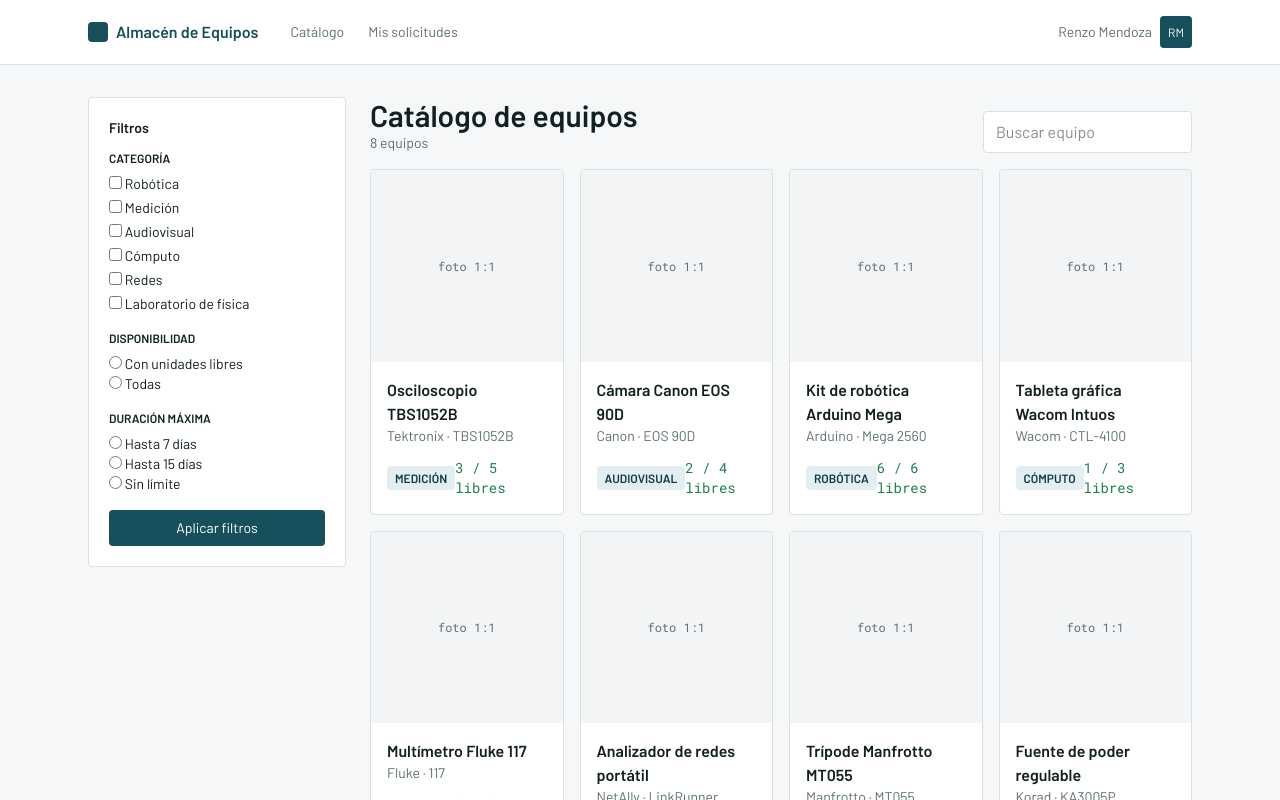
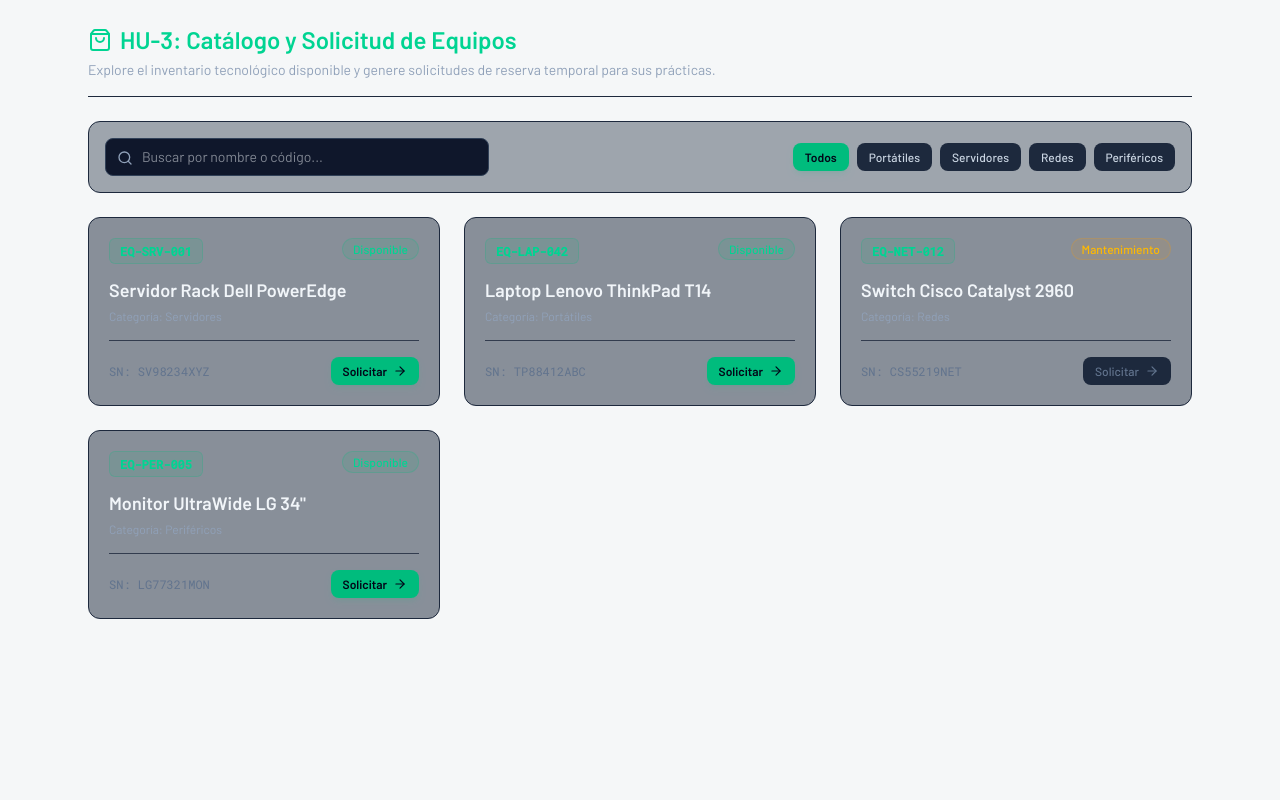
Before and after one commit to cesarecheandianunz-arch/Proyecto-de-PrograWeb, a React (Vite) app: page /catalogo in a window 1280 px wide. Shown: the top 800 px of the page. Built offline with nearby package versions, Linux system fonts and the light colour scheme.

Commit message:
Update Catalogo.jsx
hu3

```diff
--- a/src/pages/hu3/Catalogo.jsx
+++ b/src/pages/hu3/Catalogo.jsx
@@ -1,55 +1,197 @@
-import { useState } from 'react';
-import Pagina from '../../components/Pagina';
-import TarjetaEquipo from '../../components/TarjetaEquipo';
-import { equipos, categorias } from '../../datos';
+import React, { useState } from 'react';
+import { Search, ShoppingBag, ArrowRight, CheckCircle, X, SlidersHorizontal } from 'lucide-react';
 
-export default function Catalogo() {
-  const [texto, setTexto] = useState('');
-  const [soloLibres, setSoloLibres] = useState(false);
+export default function CatalogoSolicitud({ datosIniciales = [], onCrearSolicitud }) {
+  const [busqueda, setBusqueda] = useState("");
+  const [categoriaSeleccionada, setCategoriaSeleccionada] = useState("Todos");
+  const [equipoSeleccionado, setEquipoSeleccionado] = useState(null);
+  const [motivoSolicitud, setMotivoSolicitud] = useState("");
+  const [solicitudEnviada, setSolicitudEnviada] = useState(false);
 
-  // Filtros simples sobre la lista de datos.js
-  let lista = equipos.filter((e) => e.nombre.toLowerCase().includes(texto.toLowerCase()));
-  if (soloLibres) {
-    lista = lista.filter((e) => e.libres > 0);
-  }
+  // Datos de respaldo basados en el esquema de tu proyecto universitario
+  const equipos = datosIniciales.length > 0 ? datosIniciales : [
+    { id: 1, codigo: "EQ-SRV-001", nombre: "Servidor Rack Dell PowerEdge", categoria: "Servidores", estado: "Disponible", serial: "SV98234XYZ" },
+    { id: 2, codigo: "EQ-LAP-042", nombre: "Laptop Lenovo ThinkPad T14", categoria: "Portátiles", estado: "Disponible", serial: "TP88412ABC" },
+    { id: 3, codigo: "EQ-NET-012", nombre: "Switch Cisco Catalyst 2960", categoria: "Redes", estado: "Mantenimiento", serial: "CS55219NET" },
+    { id: 4, codigo: "EQ-PER-005", nombre: "Monitor UltraWide LG 34\"", categoria: "Periféricos", estado: "Disponible", serial: "LG77321MON" },
+  ];
+
+  const categorias = ["Todos", "Portátiles", "Servidores", "Redes", "Periféricos"];
+
+  const equiposFiltrados = equipos.filter(eq => {
+    const coincideTexto = eq.nombre.toLowerCase().includes(busqueda.toLowerCase()) ||
+                          eq.codigo.toLowerCase().includes(busqueda.toLowerCase());
+    const coincideCat = categoriaSeleccionada === "Todos" || eq.categoria === categoriaSeleccionada;
+    return coincideTexto && coincideCat;
+  });
+
+  const manejarSolicitud = (e) => {
+    e.preventDefault();
+    if (!equipoSeleccionado || !motivoSolicitud) return;
+
+    const nuevaSolicitud = {
+      id: Date.now(),
+      equipoId: equipoSeleccionado.id,
+      equipoNombre: equipoSeleccionado.nombre,
+      codigo: equipoSeleccionado.codigo,
+      motivo: motivoSolicitud,
+      fecha: new Date().toLocaleDateString(),
+      estado: "Pendiente de aprobación"
+    };
+
+    if (onCrearSolicitud) {
+      onCrearSolicitud(nuevaSolicitud);
+    }
+
+    setSolicitudEnviada(true);
+    setTimeout(() => {
+      setSolicitudEnviada(false);
+      setEquipoSeleccionado(null);
+      setMotivoSolicitud("");
+    }, 2000);
+  };
 
   return (
-    <Pagina tipo="estudiante">
-      <div className="grid md:grid-cols-4 gap-6">
-        <aside className="bg-white border border-borde rounded p-5 h-fit text-sm">
-          <h2 className="font-semibold mb-3">Filtros</h2>
-          <p className="text-xs font-semibold uppercase mb-2">Categoría</p>
-          {categorias.map((c) => (
-            <label key={c} className="block mb-1"><input type="checkbox" /> {c}</label>
+    <div className="max-w-6xl mx-auto p-6 space-y-6">
+      {/* Cabecera de la HU-3 */}
+      <div className="border-b border-slate-800 pb-4">
+        <h1 className="text-2xl font-bold text-emerald-400 flex items-center gap-2">
+          <ShoppingBag className="w-6 h-6" /> HU-3: Catálogo y Solicitud de Equipos
+        </h1>
+        <p className="text-slate-400 text-sm mt-1">
+          Explore el inventario tecnológico disponible y genere solicitudes de reserva temporal para sus prácticas.
+        </p>
+      </div>
+
+      {/* Controles de Búsqueda y Filtros */}
+      <div className="flex flex-col md:flex-row gap-4 justify-between items-center bg-slate-800/40 p-4 rounded-xl border border-slate-800">
+        <div className="relative w-full md:w-96">
+          <Search className="absolute left-3 top-3 w-4 h-4 text-slate-400" />
+          <input
+            type="text"
+            placeholder="Buscar por nombre o código..."
+            value={busqueda}
+            onChange={(e) => setBusqueda(e.target.value)}
+            className="w-full bg-slate-900 border border-slate-700 rounded-lg pl-9 pr-4 py-2 text-sm text-slate-100 focus:outline-none focus:border-emerald-500"
+          />
+        </div>
+
+        <div className="flex flex-wrap gap-2 w-full md:w-auto">
+          {categorias.map(cat => (
+            <button
+              key={cat}
+              onClick={() => setCategoriaSeleccionada(cat)}
+              className={`px-3 py-1.5 rounded-lg text-xs font-medium transition-colors cursor-pointer ${
+                categoriaSeleccionada === cat
+                  ? 'bg-emerald-500 text-slate-950 font-semibold shadow-md shadow-emerald-500/10'
+                  : 'bg-slate-800 text-slate-300 hover:bg-slate-700'
+              }`}
+            >
+              {cat}
+            </button>
           ))}
-          <p className="text-xs font-semibold uppercase mt-4 mb-2">Disponibilidad</p>
-          <label className="block"><input type="radio" name="disp" onChange={() => setSoloLibres(true)} /> Con unidades libres</label>
-          <label className="block"><input type="radio" name="disp" onChange={() => setSoloLibres(false)} /> Todas</label>
-          <p className="text-xs font-semibold uppercase mt-4 mb-2">Duración máxima</p>
-          <label className="block"><input type="radio" name="dur" /> Hasta 7 días</label>
-          <label className="block"><input type="radio" name="dur" /> Hasta 15 días</label>
-          <label className="block"><input type="radio" name="dur" /> Sin límite</label>
-          <button className="w-full bg-primario text-white py-2 rounded mt-4">Aplicar filtros</button>
-        </aside>
+        </div>
+      </div>
 
-        <section className="md:col-span-3">
-          <div className="flex justify-between items-end mb-4">
-            <div>
-              <h1 className="text-3xl font-semibold">Catálogo de equipos</h1>
-              <p className="text-gris text-sm">{lista.length} equipos</p>
+      {/* Cuadrícula de Equipos */}
+      <div className="grid grid-cols-1 md:grid-cols-2 lg:grid-cols-3 gap-6">
+        {equiposFiltrados.length === 0 ? (
+          <div className="col-span-full text-center py-12 text-slate-500 bg-slate-800/20 rounded-xl border border-slate-800">
+            No se encontraron equipos en esta categoría o búsqueda.
+          </div>
+        ) : (
+          equiposFiltrados.map(eq => (
+            <div key={eq.id} className="bg-slate-800/50 border border-slate-800 rounded-xl p-5 flex flex-col justify-between hover:border-slate-700 transition-all">
+              <div>
+                <div className="flex justify-between items-start mb-3">
+                  <span className="text-xs font-mono font-semibold text-emerald-400 bg-emerald-500/10 px-2.5 py-1 rounded-md border border-emerald-500/20">
+                    {eq.codigo}
+                  </span>
+                  <span className={`text-xs px-2.5 py-0.5 rounded-full font-medium ${
+                    eq.estado === 'Disponible' ? 'bg-emerald-500/10 text-emerald-400 border border-emerald-500/20' : 'bg-amber-500/10 text-amber-400 border border-amber-500/20'
+                  }`}>
+                    {eq.estado}
+                  </span>
+                </div>
+                <h3 className="font-semibold text-slate-100 text-lg mb-1">{eq.nombre}</h3>
+                <p className="text-xs text-slate-400 mb-4">Categoría: {eq.categoria}</p>
+              </div>
+
+              <div className="pt-4 border-t border-slate-800/80 flex items-center justify-between">
+                <span className="text-xs text-slate-500 font-mono">SN: {eq.serial}</span>
+                <button
+                  disabled={eq.estado !== 'Disponible'}
+                  onClick={() => setEquipoSeleccionado(eq)}
+                  className={`px-3 py-1.5 rounded-lg text-xs font-medium flex items-center gap-1.5 transition-all cursor-pointer ${
+                    eq.estado === 'Disponible'
+                      ? 'bg-emerald-500 hover:bg-emerald-600 text-slate-950 font-semibold shadow-md shadow-emerald-500/10'
+                      : 'bg-slate-800 text-slate-500 cursor-not-allowed'
+                  }`}
+                >
+                  Solicitar <ArrowRight className="w-3.5 h-3.5" />
+                </button>
+              </div>
             </div>
-            <input value={texto} onChange={(e) => setTexto(e.target.value)} placeholder="Buscar equipo" className="border border-borde rounded px-3 py-2 bg-white" />
+          ))
+        )}
+      </div>
+
+      {/* Modal de Solicitud */}
+      {equipoSeleccionado && (
+        <div className="fixed inset-0 bg-slate-950/80 backdrop-blur-sm flex items-center justify-center p-4 z-50">
+          <div className="bg-slate-900 border border-slate-800 rounded-2xl w-full max-w-md p-6 relative shadow-2xl">
+            <button
+              onClick={() => setEquipoSeleccionado(null)}
+              className="absolute right-4 top-4 text-slate-400 hover:text-slate-100 cursor-pointer"
+            >
+              <X className="w-5 h-5" />
+            </button>
+
+            {solicitudEnviada ? (
+              <div className="text-center py-8 space-y-3">
+                <CheckCircle className="w-12 h-12 text-emerald-400 mx-auto animate-bounce" />
+                <h3 className="text-lg font-bold text-slate-100">¡Solicitud Registrada con Éxito!</h3>
+                <p className="text-sm text-slate-400">Su petición ha sido enviada para la aprobación del encargado.</p>
+              </div>
+            ) : (
+              <form onSubmit={manejarSolicitud} className="space-y-4">
+                <div>
+                  <h3 className="text-lg font-bold text-slate-100 mb-1">Solicitar Préstamo</h3>
+                  <p className="text-xs text-slate-400">Estás solicitando el equipo: <span className="text-emerald-400 font-semibold">{equipoSeleccionado.nombre}</span></p>
+                </div>
+
+                <div>
+                  <label className="block text-xs font-semibold text-slate-400 uppercase mb-1">Motivo del Préstamo / Proyecto</label>
+                  <textarea
+                    rows="3"
+                    required
+                    placeholder="Ej. Requerido para prácticas del laboratorio..."
+                    value={motivoSolicitud}
+                    onChange={(e) => setMotivoSolicitud(e.target.value)}
+                    className="w-full bg-slate-800 border border-slate-700 rounded-xl p-3 text-sm text-slate-100 focus:outline-none focus:border-emerald-500"
+                  ></textarea>
+                </div>
+
+                <div className="flex justify-end gap-3 pt-2">
+                  <button
+                    type="button"
+                    onClick={() => setEquipoSeleccionado(null)}
+                    className="px-4 py-2 rounded-xl text-xs font-medium bg-slate-800 text-slate-300 hover:bg-slate-700 cursor-pointer"
+                  >
+                    Cancelar
+                  </button>
+                  <button
+                    type="submit"
+                    className="px-4 py-2 rounded-xl text-xs font-semibold bg-emerald-500 text-slate-950 hover:bg-emerald-600 transition-colors shadow-lg shadow-emerald-500/10 cursor-pointer"
+                  >
+                    Confirmar Solicitud
+                  </button>
+                </div>
+              </form>
+            )}
           </div>
-
-          {lista.length === 0 ? (
-            <p className="bg-white border border-borde rounded p-10 text-center text-gris">Ningún equipo coincide con estos filtros</p>
-          ) : (
-            <div className="grid grid-cols-2 lg:grid-cols-4 gap-4">
-              {lista.map((e) => <TarjetaEquipo key={e.id} equipo={e} />)}
-            </div>
-          )}
-        </section>
-      </div>
-    </Pagina>
+        </div>
+      )}
+    </div>
   );
 }
```
